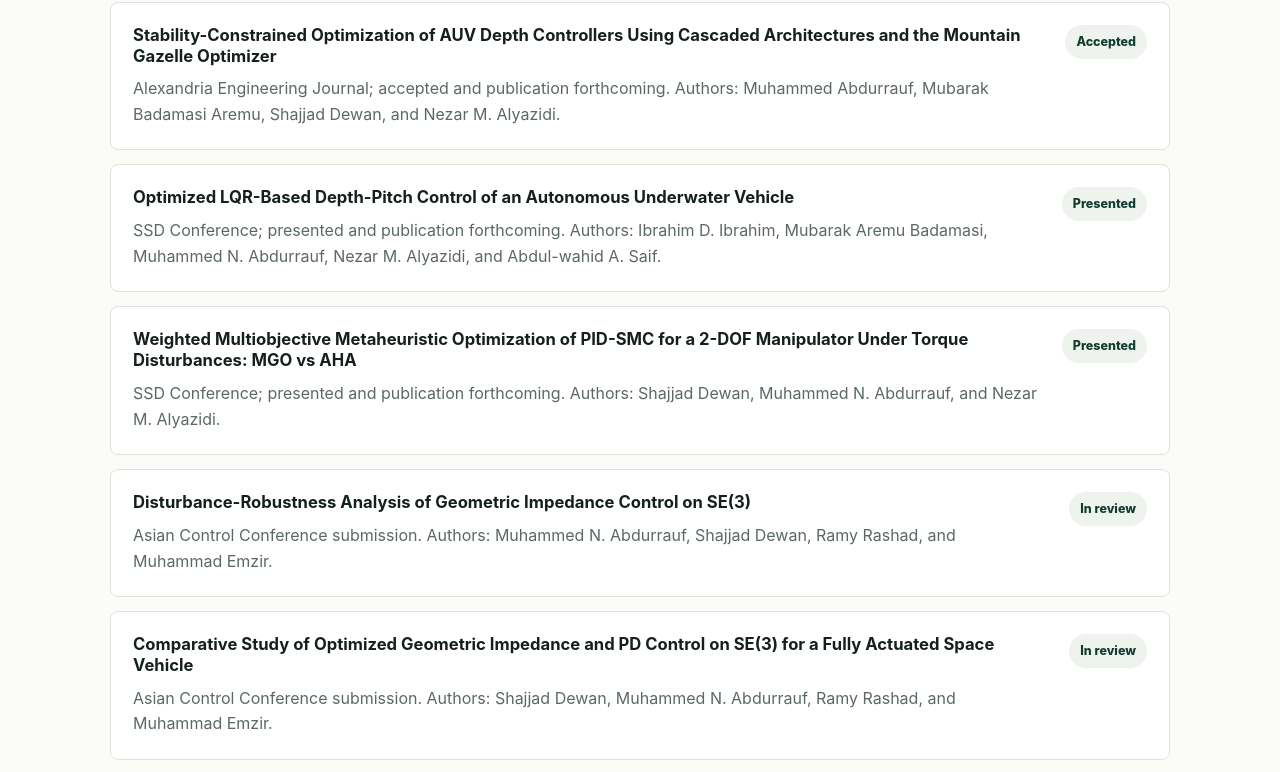
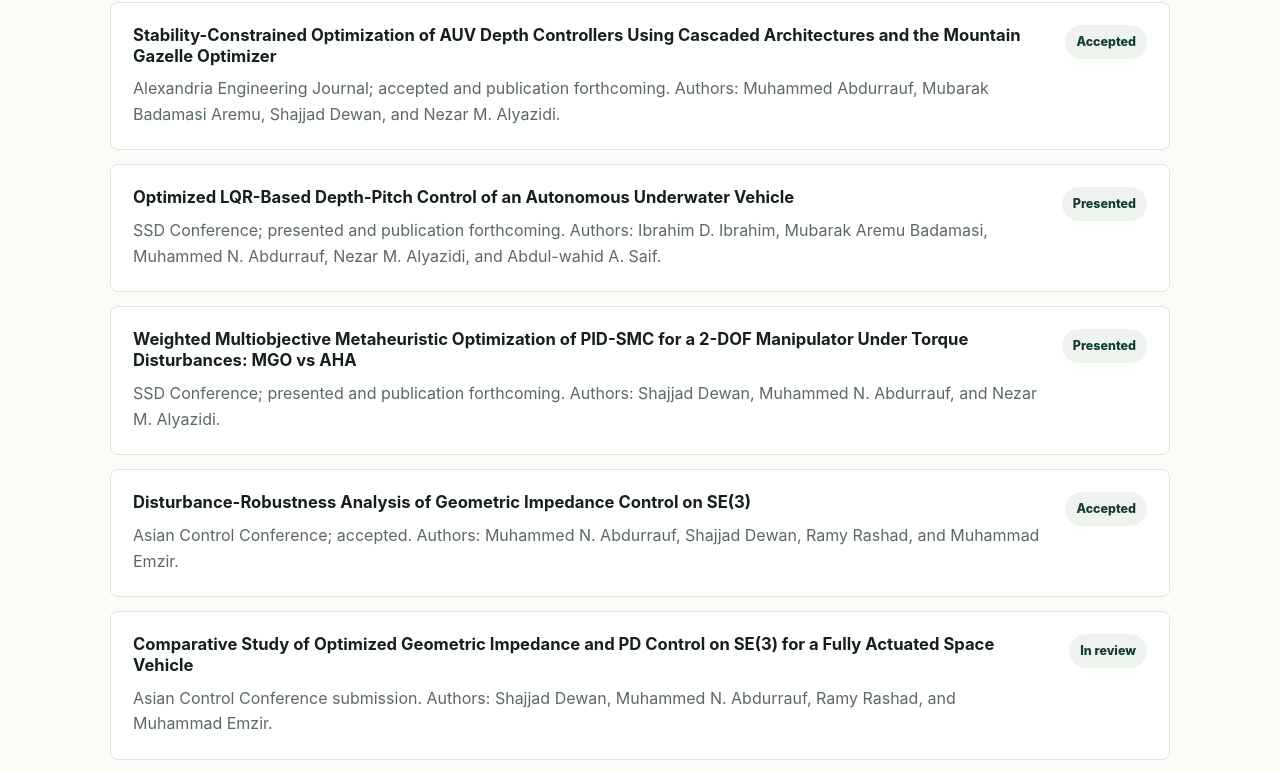
Before and after one commit to muhabeel/muhabeel.github.io, a plain HTML site: page index.html in a window 1280 px wide. Shown: the part 4488-5260 px from the top of the page. Drawn offline with Linux system fonts and the light colour scheme.

Commit message:
update link of alexandria journal and status of one of ASCC papers

```diff
--- a/index.html
+++ b/index.html
@@ -243,7 +243,7 @@
         <div class="publication-list">
           <article>
             <div>
-              <h3>Stability-Constrained Optimization of AUV Depth Controllers Using Cascaded Architectures and the Mountain Gazelle Optimizer</h3>
+              <h3><a href="https://www.sciencedirect.com/science/article/pii/S1110016826002875" target="_blank" rel="noopener noreferrer">Stability-Constrained Optimization of AUV Depth Controllers Using Cascaded Architectures and the Mountain Gazelle Optimizer</a></h3>
               <p>Alexandria Engineering Journal; accepted and publication forthcoming. Authors: Muhammed Abdurrauf, Mubarak Badamasi Aremu, Shajjad Dewan, and Nezar M. Alyazidi.</p>
             </div>
             <span>Accepted</span>
@@ -265,9 +265,9 @@
           <article>
             <div>
               <h3>Disturbance-Robustness Analysis of Geometric Impedance Control on SE(3)</h3>
-              <p>Asian Control Conference submission. Authors: Muhammed N. Abdurrauf, Shajjad Dewan, Ramy Rashad, and Muhammad Emzir.</p>
+              <p>Asian Control Conference; accepted. Authors: Muhammed N. Abdurrauf, Shajjad Dewan, Ramy Rashad, and Muhammad Emzir.</p>
             </div>
-            <span>In review</span>
+            <span>Accepted</span>
           </article>
           <article>
             <div>
```
